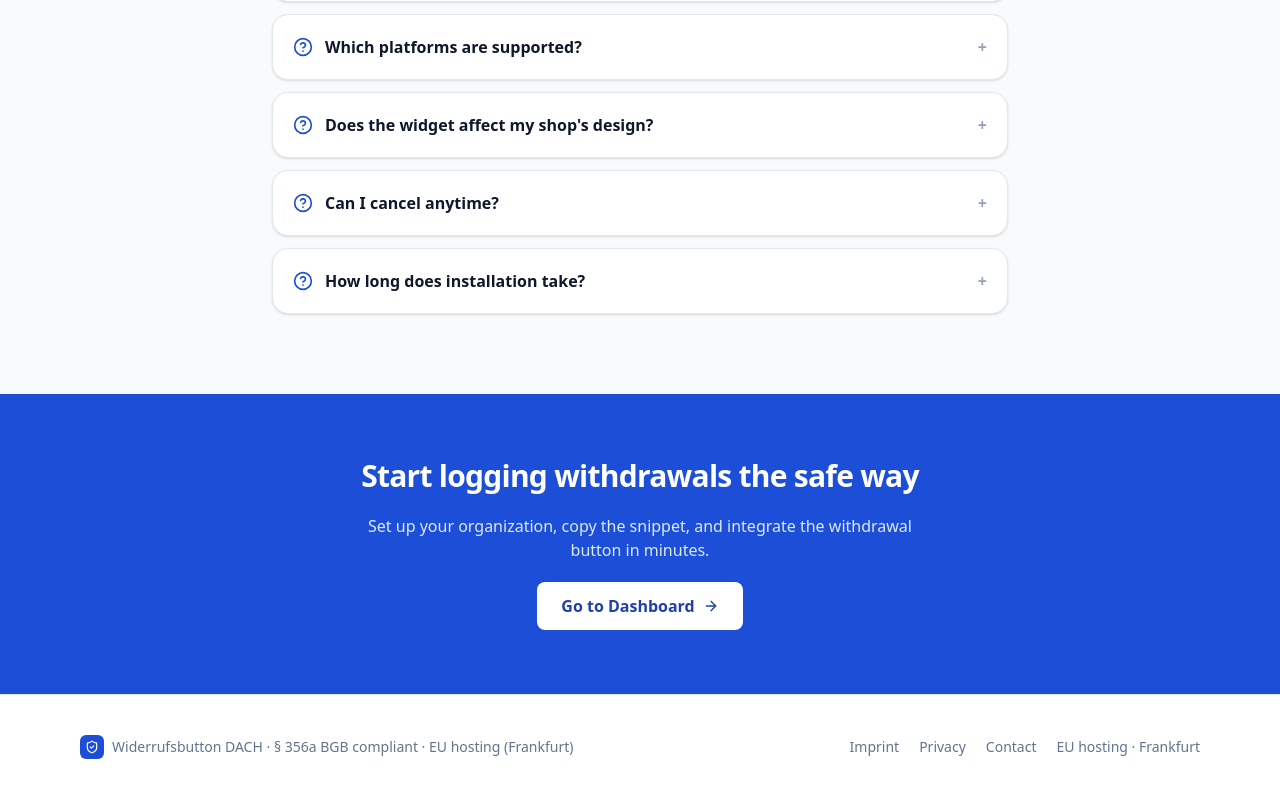
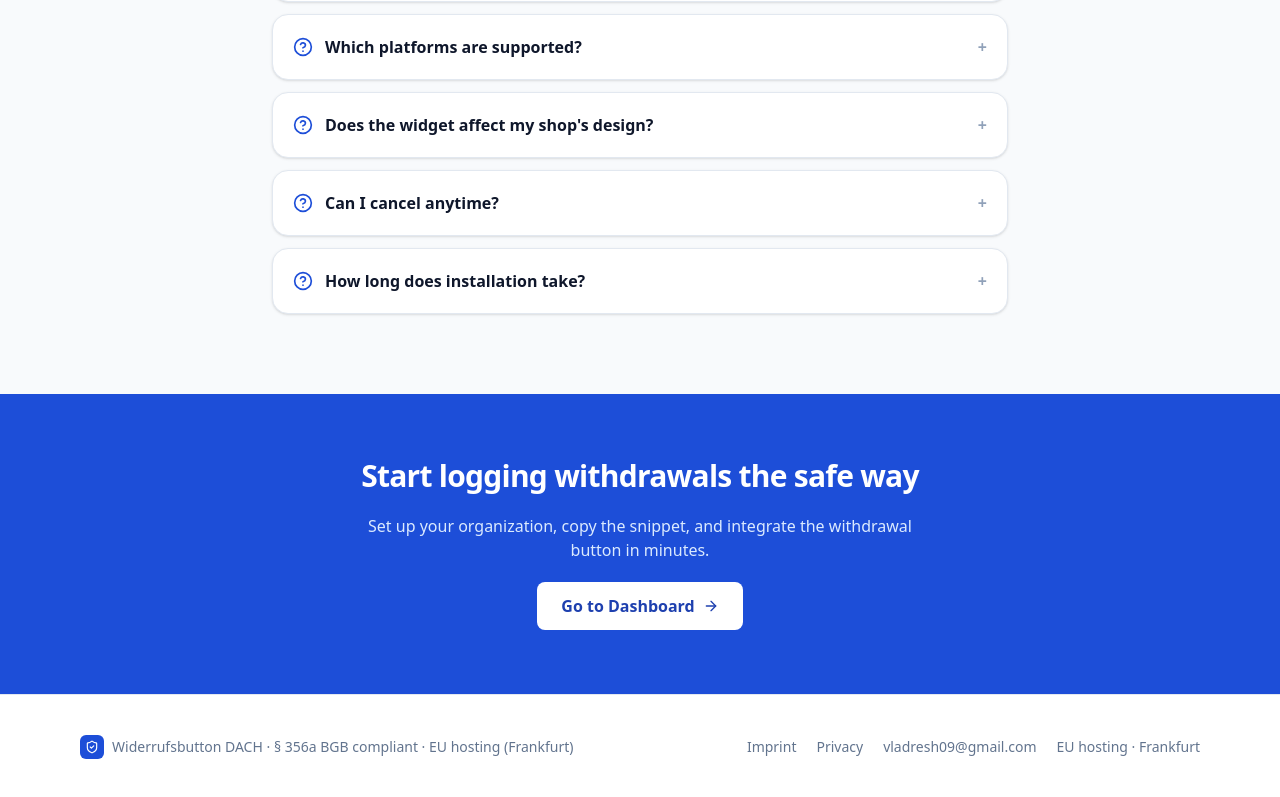
Before and after one commit to LilVoxy/widerruf-widget, a Next.js app: page / in a window 1280 px wide. Shown: the part 4246-5043 px from the top of the page. Built offline with nearby package versions, Linux system fonts and the light colour scheme; no server answers.

Commit message:
email, dash

```diff
--- a/src/app/dashboard/DashboardShell.tsx
+++ b/src/app/dashboard/DashboardShell.tsx
@@ -65,7 +65,11 @@ export default function DashboardShell({
           open ? "translate-x-0" : "-translate-x-full"
         }`}
       >
-        <div className="flex items-center gap-2 border-b border-slate-200 px-5 py-4">
+        <Link
+          href="/"
+          onClick={() => setOpen(false)}
+          className="flex items-center gap-2 border-b border-slate-200 px-5 py-4 transition-colors hover:bg-slate-50"
+        >
           <span className="flex h-9 w-9 items-center justify-center rounded-lg bg-brand-600 text-white">
             <ShieldCheck className="h-5 w-5" />
           </span>
@@ -73,7 +77,7 @@ export default function DashboardShell({
             <div className="text-sm font-semibold text-slate-900">Widerrufsbutton</div>
             <div className="text-xs text-slate-500">{t.nav.brandSub}</div>
           </div>
-        </div>
+        </Link>
 
         <nav className="flex-1 space-y-1 p-3">
           {NAV.map(({ href, key, icon: Icon }) => {
--- a/src/app/page.tsx
+++ b/src/app/page.tsx
@@ -309,7 +309,7 @@ export default function Home() {
             <Link href="/impressum" className="hover:text-slate-900">{t.landing.footer.impressum}</Link>
             <Link href="/datenschutz" className="hover:text-slate-900">{t.landing.footer.datenschutz}</Link>
             <a href={`mailto:${t.contact.email}`} className="hover:text-slate-900">
-              {t.landing.footer.kontakt}
+              {t.contact.email}
             </a>
             <span>{t.landing.footer.hosting}</span>
           </div>
```
